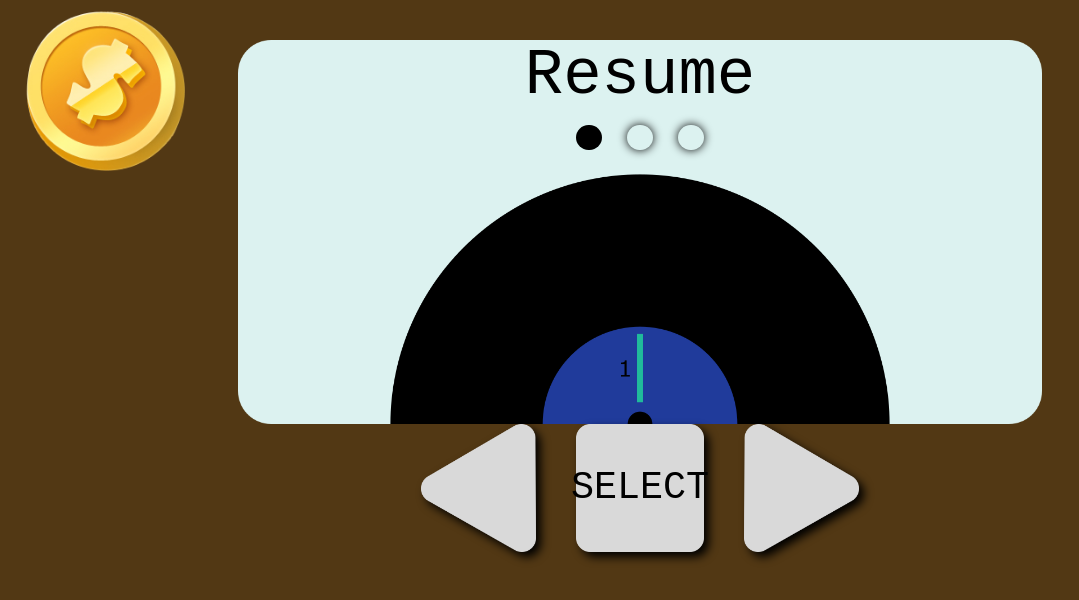
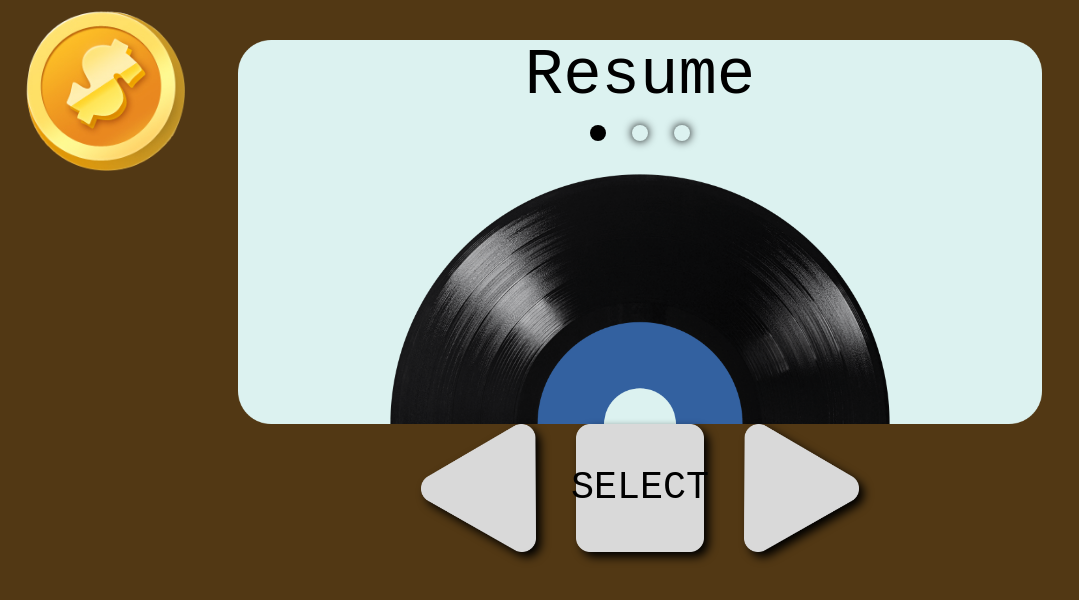
Before and after one commit to npratt06/portfolio-site, a React (Create React App) app: page / in a window 1280 px wide. Shown: the top 600 px of the page, without its empty margins (0-1079 px from the left). Built offline with nearby package versions, Linux system fonts and the light colour scheme.

Commit message:
nav display animation

```diff
--- a/package.json
+++ b/package.json
@@ -9,6 +9,7 @@
         "@types/node": "^16.18.3",
         "@types/react": "^18.0.25",
         "@types/react-dom": "^18.0.8",
+        "lodash": "^4.17.21",
         "react": "^18.2.0",
         "react-dom": "^18.2.0",
         "react-draggable": "^4.4.5",
--- a/src/components/Navigation/NavDisplay/NavDisplay.const.tsx
+++ b/src/components/Navigation/NavDisplay/NavDisplay.const.tsx
@@ -71,8 +71,8 @@ export const recordImgStyle: React.CSSProperties = {
 }
 
 const dotBase: React.CSSProperties = {
-    height: '2vw',
-    width: '2vw',
+    height: '1.25vw',
+    width: '1.25vw',
     borderRadius: '50%',
     display: 'inlineBlock',
     margin: '1vw',
@@ -92,7 +92,8 @@ export const highlightedDotStyle: React.CSSProperties = {
 export const navDisplayStringStyle: React.CSSProperties = {
     ...textFontStyle,
     fontSize: '5vw',
-    color: 'black'
+    color: 'black',
+    opacity: 0
 
 };
 // css styles --- end
--- a/src/components/Navigation/NavDisplay/NavDisplay.tsx
+++ b/src/components/Navigation/NavDisplay/NavDisplay.tsx
@@ -14,10 +14,12 @@ import {
     PageInfo,
     NavDisplayProps,
     NavDisplayState,
+    RecordRotationInputs,
 } from './NavDisplay.interface';
 import { getCurrentPageInfo } from '../../../utils/NavUtils';
 import screenImg from '../../../img/screen.png';
-import recordImg from '../../../img/record_test.png';
+import recordImg from '../../../img/record_real.png';
+import _ from 'lodash';
 
 export default class NavDisplay extends Component<
     NavDisplayProps,
@@ -38,9 +40,34 @@ export default class NavDisplay extends Component<
         const recordRotation = props.navIndex * degToRotate;
         this.state = {
             navDisplayString: displayString,
-            recordRotation
+            recordRotation,
+            isMouseDownOnNavBtn: props.isMouseDownOnNavBtn
         };
         this.dots = this.getDots();
+    }
+
+    componentDidUpdate(prevProps: Readonly<NavDisplayProps>, prevState: NavDisplayState): void {
+        // if navIndex has changed, update navDisplayString
+        if (prevProps.isMouseDownOnNavBtn !== this.props.isMouseDownOnNavBtn) {
+            this.setState(() => {
+                return { navDisplayString: this.state.navDisplayString, recordRotation: this.state.recordRotation, isMouseDownOnNavBtn: this.props.isMouseDownOnNavBtn };
+            });
+        }
+        if (prevProps.navIndex !== this.props.navIndex) {
+            this.setState(() => {
+                // nav display string
+                const navDisplayString = getCurrentPageInfo(
+                    MyPages.pages,
+                    this.props.navIndex
+                ).displayString;
+                // record rotation
+                const degToRotate = 360 / MyPages.pages.length;
+                const recordRotationInputs: RecordRotationInputs = { degToRotate, prevProps, prevState, props: this.props }
+                const recordRotation = this.determineRecordRotation(recordRotationInputs);
+                return { navDisplayString, recordRotation, isMouseDownOnNavBtn: this.props.isMouseDownOnNavBtn };
+            });
+            this.dots = this.getDots();
+        }
     }
 
     getDots(): JSX.Element[] {
@@ -60,47 +87,33 @@ export default class NavDisplay extends Component<
         return dots;
     }
 
-    componentDidUpdate(prevProps: Readonly<NavDisplayProps>, prevState: NavDisplayState): void {
-        // if navIndex has changed, update navDisplayString
-        if (prevProps.navIndex !== this.props.navIndex) {
-            this.setState(() => {
-                // nav display string
-                const navDisplayString = getCurrentPageInfo(
-                    MyPages.pages,
-                    this.props.navIndex
-                ).displayString;
-                // record rotation
-                const degToRotate = 360 / MyPages.pages.length;
-                let recordRotation = 0;
-                const loopedToBeginning = (this.props.navIndex === 0 && prevProps.navIndex === MyPages.pages.length - 1);
-                const loopedToEnd = ((this.props.navIndex === MyPages.pages.length - 1 && prevProps.navIndex === 0));
-                if (loopedToBeginning) {
-                    recordRotation = prevState.recordRotation + degToRotate;
-                } else if (loopedToEnd) {
-                    recordRotation = prevState.recordRotation - degToRotate;
-                } else if (prevProps.navIndex < this.props.navIndex) {
-                    recordRotation = prevState.recordRotation + degToRotate;
+    determineRecordRotation(recordRotationInputs: RecordRotationInputs): number {
+        let recordRotation = 0;
+        const loopedToBeginning = (recordRotationInputs.props.navIndex === 0 && recordRotationInputs.prevProps.navIndex === MyPages.pages.length - 1);
+        const loopedToEnd = ((recordRotationInputs.props.navIndex === MyPages.pages.length - 1 && recordRotationInputs.prevProps.navIndex === 0));
+        if (loopedToBeginning) {
+            recordRotation = recordRotationInputs.prevState.recordRotation + recordRotationInputs.degToRotate;
+        } else if (loopedToEnd) {
+            recordRotation = recordRotationInputs.prevState.recordRotation - recordRotationInputs.degToRotate;
+        } else if (recordRotationInputs.prevProps.navIndex < recordRotationInputs.props.navIndex) {
+            recordRotation = recordRotationInputs.prevState.recordRotation + recordRotationInputs.degToRotate;
 
-                } else {
-                    recordRotation = prevState.recordRotation - degToRotate;
-                }
-                return { navDisplayString, recordRotation };
-            });
-            this.dots = this.getDots();
+        } else {
+            recordRotation = recordRotationInputs.prevState.recordRotation - recordRotationInputs.degToRotate;
         }
-    }
-
-    determineRecordRotation() {
-        return 0;
+        return recordRotation;
     }
 
     render() {
+        const opacity = this.state.isMouseDownOnNavBtn ? 0 :  100;
+        const transition = this.state.isMouseDownOnNavBtn ? '' : 'all 0.6s ease-in-out';
+        const navDisplayStringStyleRendered = {...navDisplayStringStyle, transition: `${transition}`, opacity: `${opacity}`} as React.CSSProperties;
         return (
             <div style={screenStyle}>
                 <img src={screenImg} alt='screenImg' style={screenImgStyle} />
                 <div style={outerWrapper}>
                     <div style={rowElement}>
-                        <div style={navDisplayStringStyle}>
+                        <div style={navDisplayStringStyleRendered}>
                             {this.state.navDisplayString}
                         </div>
                     </div>
--- a/src/components/Navigation/NavLR/NavLR.interface.tsx
+++ b/src/components/Navigation/NavLR/NavLR.interface.tsx
@@ -4,6 +4,8 @@ export interface NavigateLRProps {
     navIndex: number;
     handleClickLeft: MouseEventHandler<HTMLDivElement>;
     handleClickRight: MouseEventHandler<HTMLDivElement>;
+    handleMouseDown: ()=> void;
+    handleMouseUp: ()=> void;
 }
 
 export interface NavigateLRState {
@@ -14,6 +16,8 @@ export interface NavBtnProps {
     imgSrc: string;
     btnText?: string;
     handleClick?: MouseEventHandler<HTMLDivElement>;
+    handleMouseDown?: ()=> void;
+    handleMouseUp?: ()=> void;
 }
 
 export interface NavBtnState {
--- a/src/components/Navigation/NavLR/NavLR.tsx
+++ b/src/components/Navigation/NavLR/NavLR.tsx
@@ -14,6 +14,8 @@ export default class NavigateLR extends Component<
 > {
     handleClickLeft: MouseEventHandler<HTMLDivElement>;
     handleClickRight: MouseEventHandler<HTMLDivElement>;
+    handleMouseDown: (()=> void) | undefined;
+    handleMouseUp: (()=> void) | undefined;
     navIndex: number;
 
     constructor(props: NavigateLRProps) {
@@ -21,6 +23,8 @@ export default class NavigateLR extends Component<
         this.navIndex = props.navIndex;
         this.handleClickLeft = props.handleClickLeft;
         this.handleClickRight = props.handleClickRight;
+        this.handleMouseDown = props.handleMouseDown;
+        this.handleMouseUp = props.handleMouseUp;
         const page = getCurrentPageInfo(MyPages.pages, this.navIndex);
         this.state = {
             linkPath: page.linkPath,
@@ -47,6 +51,8 @@ export default class NavigateLR extends Component<
                     imgSrc={leftBtn}
                     btnText={''}
                     handleClick={this.handleClickLeft}
+                    handleMouseDown={this.handleMouseDown}
+                    handleMouseUp={this.handleMouseUp}
                 />
                 <Link to={this.state.linkPath}>
                     <NavBtn imgSrc={selectBtn} btnText={'SELECT'} />
@@ -55,6 +61,8 @@ export default class NavigateLR extends Component<
                     imgSrc={rightBtn}
                     btnText={''}
                     handleClick={this.handleClickRight}
+                    handleMouseDown={this.handleMouseDown}
+                    handleMouseUp={this.handleMouseUp}
                 />
             </div>
         );
--- a/src/components/Navigation/Navigation.interface.ts
+++ b/src/components/Navigation/Navigation.interface.ts
@@ -15,4 +15,5 @@ export interface NavigationProps {
 
 export interface NavigationState {
     navIndex: number;
+    isMouseDownOnNavBtn: boolean;
 }
--- a/src/components/Navigation/Navigation.tsx
+++ b/src/components/Navigation/Navigation.tsx
@@ -15,7 +15,7 @@ export default class Navigation extends Component<
     NavigationProps,
     NavigationState
 > {
-    // var is used for a workaround to avoid findDOMNode warning when using react-draggable
+    // nodeRef is used for a workaround to avoid findDOMNode warning when using react-draggable
     nodeRef;
 
     constructor(props: NavigationProps) {
@@ -68,22 +68,39 @@ export default class Navigation extends Component<
         });
     }
 
+    handleMouseDown() {
+        console.log(`Navigation handleMouseDown called!`);
+        this.setState(() => {
+            return { navIndex: this.state.navIndex, isMouseDownOnNavBtn: true};
+        });
+    }
+
+    handleMouseUp() {
+        console.log(`Navigation handleMouseUp called!`);
+        this.setState(() => {
+            return { navIndex: this.state.navIndex, isMouseDownOnNavBtn: false};
+        });
+    }
+
     render() {
         return (
             <div style={outerWrapper}>
                 <div style={{position: 'absolute', zIndex: '99', top: 0, left: 0}}>
+                    {/* nodeRef is used for a workaround to avoid findDOMNode warning when using react-draggable*/}
                     <Draggable nodeRef={this.nodeRef}>
                         <div ref={this.nodeRef} style={{width: '200px', height: '200px'}}><img style={{width: 'auto', height: 'inherit', pointerEvents: 'none'}} src={coin} /></div>
                     </Draggable>
                 </div>
                 <div style={rowElement}>
-                    <NavDisplay navIndex={this.state.navIndex}></NavDisplay>
+                    <NavDisplay navIndex={this.state.navIndex} isMouseDownOnNavBtn={this.state.isMouseDownOnNavBtn}></NavDisplay>
                 </div>
                 <div style={rowElement}>
                     <NavigateLR
                         navIndex={this.state.navIndex}
                         handleClickLeft={this.handleClickLeft.bind(this)}
                         handleClickRight={this.handleClickRight.bind(this)}
+                        handleMouseDown={this.handleMouseDown.bind(this)}
+                        handleMouseUp={this.handleMouseUp.bind(this)}
                     ></NavigateLR>
                 </div>
             </div>
```
Also changed, not shown: src/components/Navigation/NavDisplay/NavDisplay.interface.tsx (+9 -0 lines), src/components/Navigation/NavLR/NavBtn/NavBtn.tsx (+10 -0 lines), src/pages/Home/Home.const.tsx (line endings or trailing spaces), 1 other file (tests, documents, lock files or other folders).
